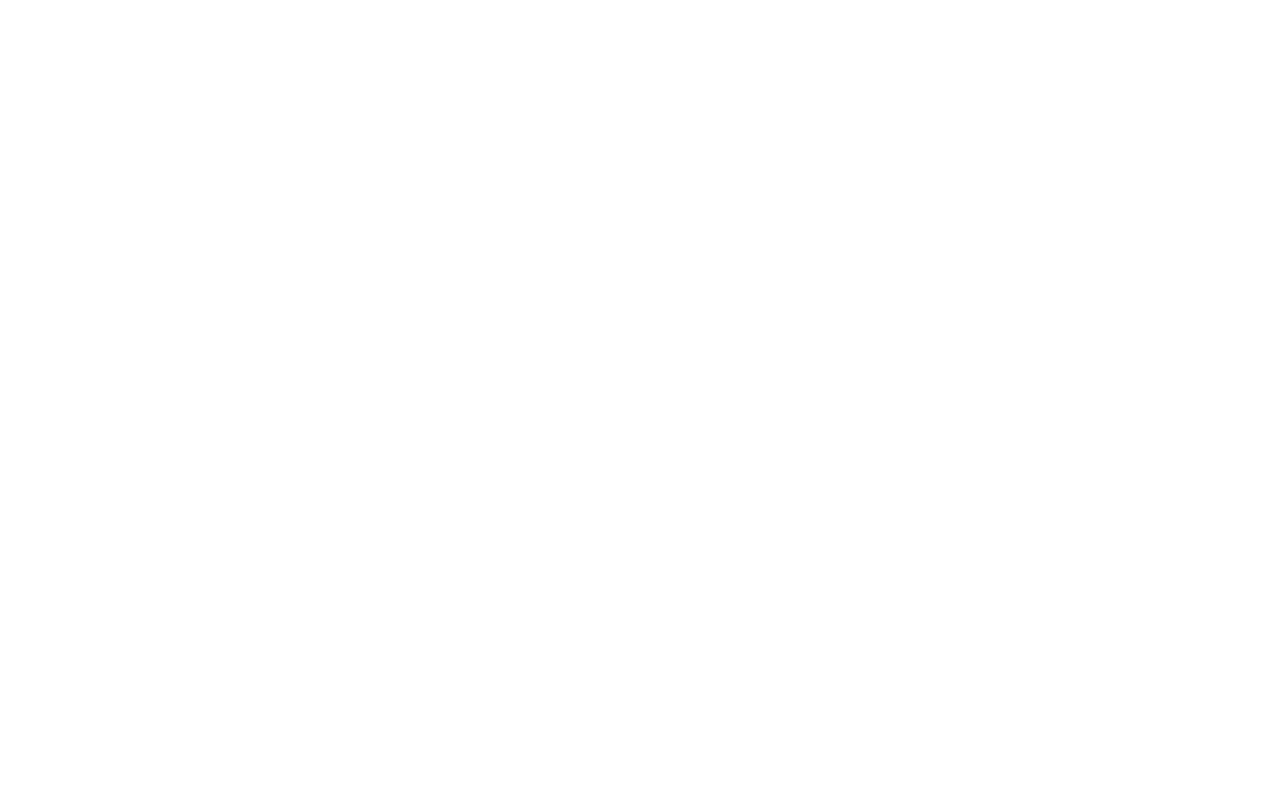
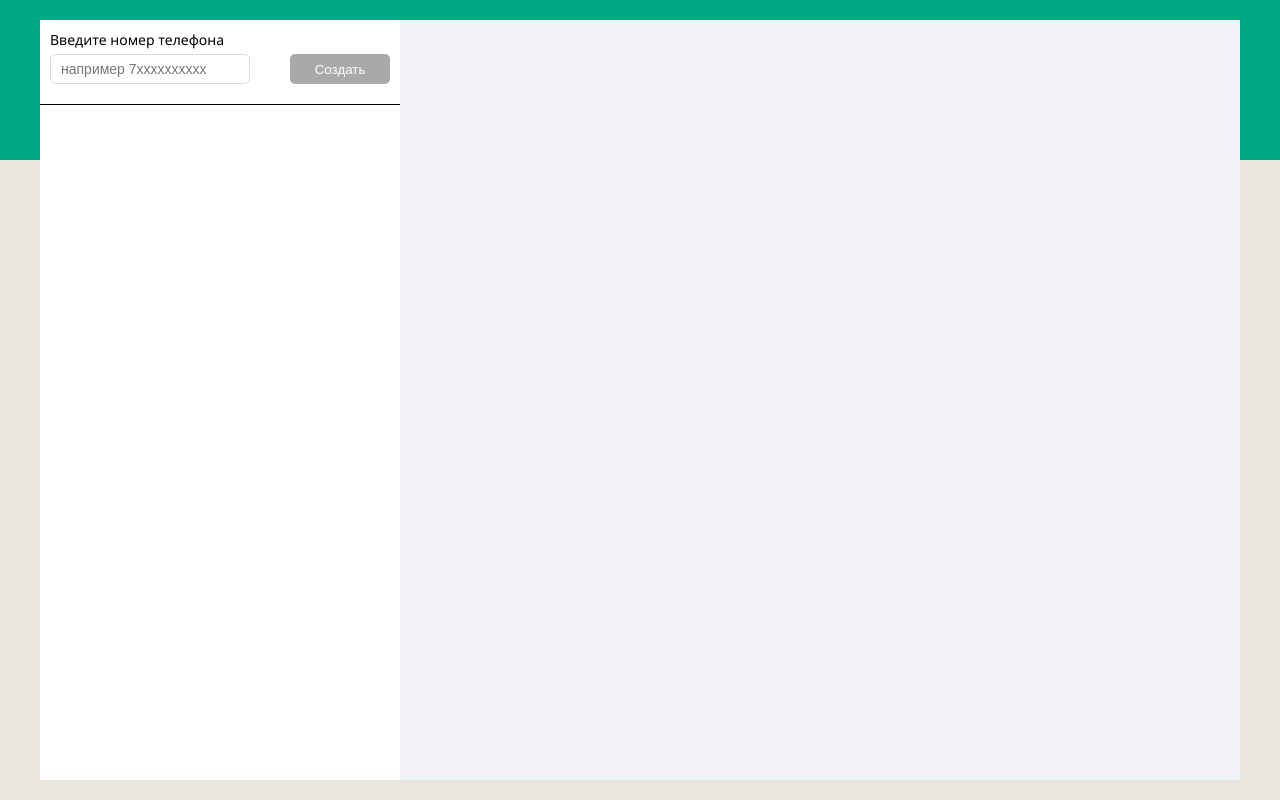
Before and after one commit to TheVadiratti/green-wa-messenger, a Next.js app: page / in a window 1280 px wide. Built offline with nearby package versions, Linux system fonts and the light colour scheme.

Commit message:
feat: верстка CreateForm

```diff
--- /dev/null
+++ b/src/app/page.module.css
@@ -0,0 +1,8 @@
+.main {
+  width: 100%;
+  height: 100vh;
+  background-image: linear-gradient(to bottom, var(--brand-color) 20%, #eae6df 20%);
+  display: flex;
+  align-items: center;
+  justify-content: center;
+}
--- a/src/app/page.tsx
+++ b/src/app/page.tsx
@@ -1,9 +1,12 @@
+'use client';
+
+import Messenger from '../components/Messenger/Messenger';
 import Styles from './page.module.css';
 
 export default function Home() {
   return (
-    <main>
-
+    <main className={Styles.main}>
+      <Messenger />
     </main>
   );
 }
--- /dev/null
+++ b/src/components/CreateForm/CreateForm.module.css
@@ -0,0 +1,48 @@
+.form {
+  display: flex;
+  padding: 10px 10px 20px;
+  gap: 5px;
+  justify-content: space-between;
+  align-items: end;
+  border-bottom: 1px solid #000;
+}
+
+.label {
+  font-size: 14px;
+  font-weight: 500;
+  display: flex;
+  flex-direction: column;
+  gap: 5px;
+}
+
+.input {
+  width: 200px;
+  height: 30px;
+  box-sizing: border-box;
+  border: 1px solid gainsboro;
+  border-radius: 5px;
+  font-size: 14px;
+  padding: 0 10px;
+}
+
+.submitBtn {
+  width: 100px;
+  height: 30px;
+  color: #fff;
+  background-color: var(--brand-color);
+  border: 1px solid gainsboro;
+  border-radius: 5px;
+}
+
+.submitBtn:hover {
+  opacity: 0.9;
+  border-color: #000;
+  cursor: pointer;
+}
+
+.submitBtn:disabled {
+  background-color: darkgrey;
+  cursor: inherit;
+  border: none;
+  opacity: 1;
+}
--- /dev/null
+++ b/src/components/CreateForm/CreateForm.tsx
@@ -0,0 +1,30 @@
+import { useState } from 'react';
+import Styles from './CreateForm.module.css';
+
+export default function CreateForm() {
+  const [telValue, setTelValue] = useState('');
+
+  return (
+    <form className={Styles.form}>
+      <label htmlFor='telephone' className={Styles.label}>
+        Введите номер телефона
+        <input
+          type='tel'
+          name='telephone'
+          min={11}
+          max={11}
+          placeholder='например 7xxxxxxxxxx'
+          onChange={(e) => setTelValue(e.target.value)}
+          value={telValue}
+          className={Styles.input}
+        />
+      </label>
+
+      <button
+        type='submit'
+        disabled={telValue.length !== 11}
+        className={Styles.submitBtn}
+      >Создать</button>
+    </form>
+  );
+}
--- /dev/null
+++ b/src/components/Messenger/Messenger.module.css
@@ -0,0 +1,13 @@
+.window {
+  width: 95%;
+  max-width: 1200px;
+  height: 95%;
+  background-color: #f0f2f5;
+  display: grid;
+  grid-template-columns: 30% 70%;
+  grid-template-rows: 100%;
+}
+
+.dialogsList {
+  background-color: #fff;
+}
--- /dev/null
+++ b/src/components/Messenger/Messenger.tsx
@@ -0,0 +1,13 @@
+import Styles from './Messenger.module.css';
+import CreateForm from '../CreateForm/CreateForm';
+
+export default function Messenger() {
+  return (
+    <div className={Styles.window}>
+      <div className={Styles.dialogsList}>
+        <CreateForm />
+      </div>
+      <div className={Styles.dialog}></div>
+    </div>
+  );
+}
```
Also changed, not shown: src/components/LoginForm/LoginForm.module.css (line endings or trailing spaces).
